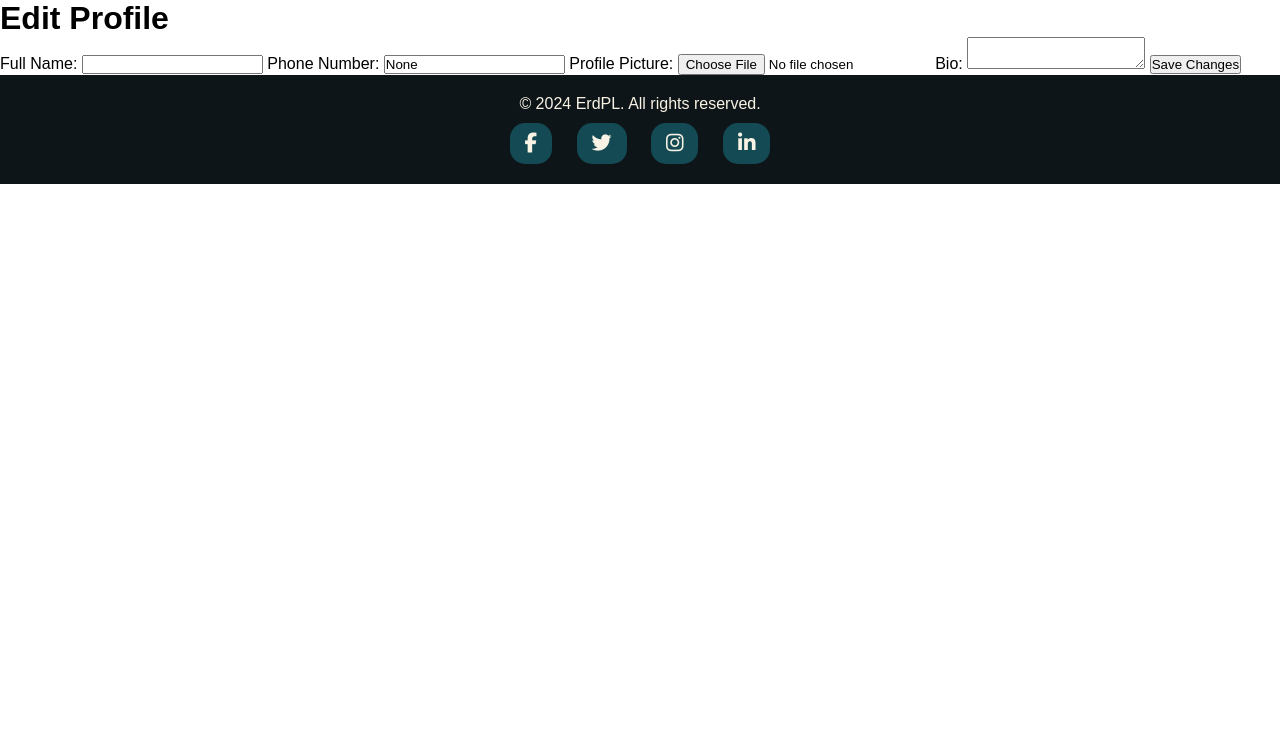
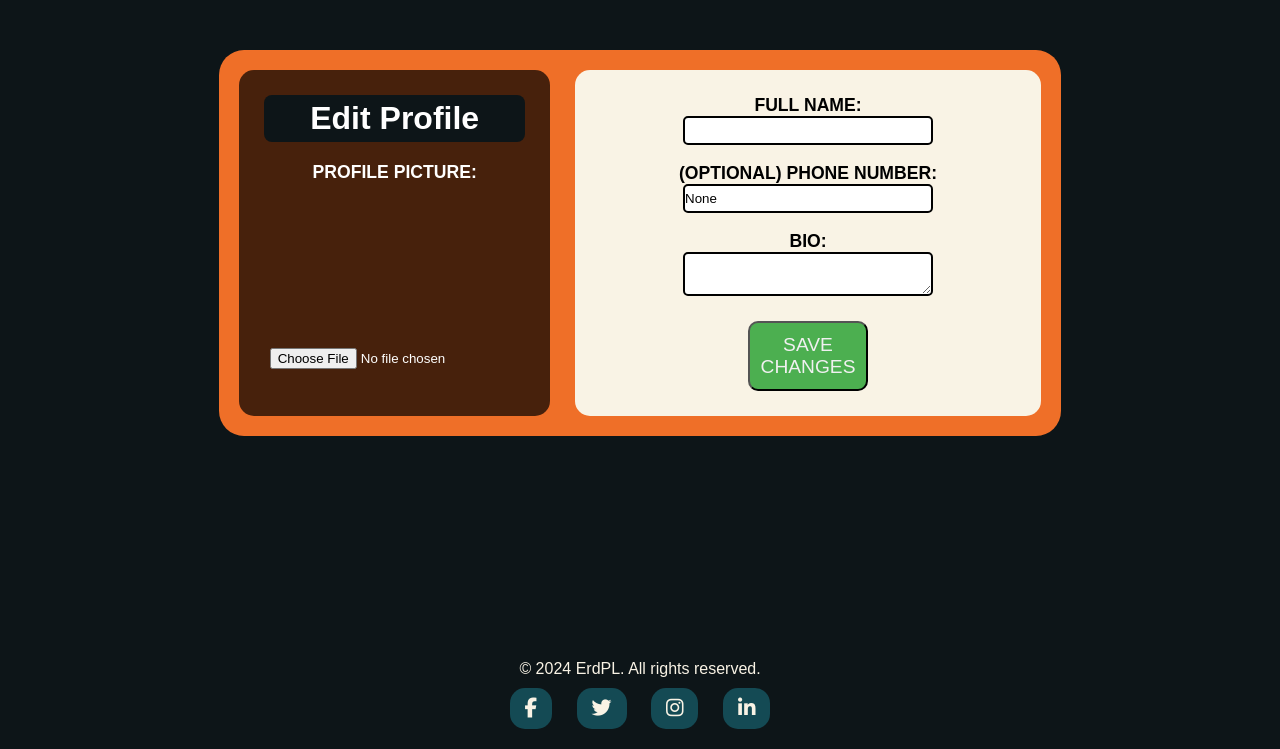
Before and after one commit to Jawrynx/ErdPL, a Django app: a page that uses users/templates/users/edit_profile.html in a window 1280 px wide. Shown: the part 80-829 px from the top of the page. Before the commit the page ends 264 px from the top, so only its background shows below. Run offline with Django 5.2, Linux system fonts and the light colour scheme; a user stored in the database is signed in; data comes from the database, SQL or seed files in the repository; both versions use the stored data as it was after the commit; some libraries are stand-ins or nearby versions.

Commit message:
Styled Edit Profile Page to make consistent with Profile page

```diff
--- a/static/css/style.css
+++ b/static/css/style.css
@@ -386,7 +386,8 @@ footer {
 
 /* Profile Pages */
 
-.profile-container {
+.profile-container,
+.edit-profile-container > form {
     text-align: center;
     display: flex;
     justify-content: center;
@@ -397,16 +398,18 @@ footer {
     min-width: 80%;
 }
 
-.profile-banner {
+.profile-banner,
+.edit-profile-banner {
     background-color: rgba(0,0,0,0.7);
     padding: 25px;
-    margin-right: 20px;
     color: white;
     border-radius: 15px;
     width: 40%;
+    margin-right: 25px;
 }
 
-.profile-info {
+.profile-info,
+.edit-profile-info {
     text-align: center;
     background-color: var(--erdpl-text-primary);
     padding: 25px;
@@ -415,6 +418,7 @@ footer {
     display: flex;
     flex-direction: column;
     justify-content: space-evenly;
+    align-items: center;
 }
 
 .center {
@@ -431,7 +435,7 @@ footer {
 
 .profile-banner a {
     text-decoration: none;
-    color: var(--erdpl-text-secondary);
+    color: var(--erdpl-text-primary);
     background-color: var(--erdpl-text-tertiary);
     border-radius: 8px;
     border: 1px solid var(--erdpl-text-primary);
@@ -447,13 +451,24 @@ footer {
 }
 
 .profile-banner h2 {
-    background-color: var(--erdpl-text-secondary);
+    background-color: var(--erdpl-background);
     color: var(--erdpl-text-primary);
     border-radius: 8px;
     width: 100%;
     padding: 10px;
     font-size: 2.5rem;
     text-shadow: 1px 0px 5px darkred;
+}
+
+.edit-profile-container > form > .edit-profile-banner > input {
+    margin-top: 160px;
+}
+
+.edit-profile-container > form > .edit-profile-banner > h1 {
+    background-color: var(--erdpl-background);
+    padding: 5px;
+    margin-bottom: 20px;
+    border-radius: 8px;
 }
 
 
@@ -516,19 +531,47 @@ footer {
     transition: 0.3s ease-in-out;
 }
 
+.edit-profile-container > form > .edit-profile-info > button {
+    margin-top: 25px;
+    width: 120px;
+    height: 70px;
+    border-radius: 10px;
+    background-color: #4CAF50;
+    color: rgb(240, 240, 240);
+    font-family: 'Ubuntu', sans-serif;
+    font-size: 1.2rem;
+    text-transform: uppercase;
+    transition: 0.3s ease-in-out;
+}
+
+.edit-profile-container > form > .edit-profile-info > button:hover {
+    background-color: var(--erdpl-text-secondary);
+    transition: 0.3s ease-in-out;
+}
+
+#id_profile_picture {
+    border: none;
+}
+
 .form-submit:hover {
     background-color: var(--erdpl-text-secondary);
     transition: 0.3s ease-in-out;
 }
 
-.form-container > form > div > input {
+.form-container > form > div > input,
+.edit-profile-container > form > .edit-profile-info > input,
+.edit-profile-container > form > .edit-profile-banner > input,
+.edit-profile-container > form > .edit-profile-info > textarea {
     padding: 5px 0px;
     border-radius: 5px;
     max-width: 250px;
     width: 100%;
+    border: 2px solid black;
 }
 
-.form-container > form > div > label {
+.form-container > form > div > label,
+.edit-profile-container > form > .edit-profile-banner > label,
+.edit-profile-container > form > .edit-profile-info > label {
     text-transform: uppercase;
     font-weight: bold;
     font-size: 1.1rem;
@@ -562,7 +605,8 @@ footer {
     min-width: 400px;
 }
 
-#login-center {
+#login-center,
+.profile-center {
     height: 80vh;
 }
 
@@ -674,4 +718,20 @@ footer {
     .profile-info {
         margin-top: 25px;
     }
+
+    .edit-profile-container > form {
+        display: flex;
+        flex-direction: column;
+        align-items: center;
+    }
+
+    .edit-profile-info,
+    .edit-profile-banner {
+        width: 100%;
+    }
+
+    .edit-profile-banner {
+        margin-bottom: 25px;
+        margin-right: 0px;
+    }
 }
--- a/users/templates/users/edit_profile.html
+++ b/users/templates/users/edit_profile.html
@@ -5,25 +5,28 @@
 {% endblock %}
 
 {% block content %}
+  <div class="center profile-center">
     <div class="edit-profile-container">
-    <h1>Edit Profile</h1>
       <form method="post" enctype="multipart/form-data" id="edit-profile-form">
         {% csrf_token %}
-
+        <div class="edit-profile-banner">
+          <h1>Edit Profile</h1>
+          <label for="id_profile_picture">Profile Picture:</label>
+          <input type="file" id="id_profile_picture" name="profile_picture" />
+        </div>
+        <div class="edit-profile-info">
           <label for="id_fullname">Full Name:</label>
           <input type="text" id="id_fullname" name="fullname" value="{{ form.fullname.value }}" />
-
-      <label for="id_phone_number">Phone Number:</label>
+          <br>
+          <label for="id_phone_number">(Optional) Phone Number:</label>
           <input type="text" id="id_phone_number" name="phone_number" value="{{ form.phone_number.value }}" />
-
-      <label for="id_profile_picture">Profile Picture:</label>
-      <input type="file" id="id_profile_picture" name="profile_picture" />
-
+          <br>
           <label for="id_bio">Bio:</label>
           <textarea id="id_bio" name="bio">{{ form.bio.value }}</textarea>
-
           <button type="submit">Save Changes</button>
+        </div>
       </form>
+    </div>
   </div>
 {% endblock %}
 
--- a/users/templates/users/profile.html
+++ b/users/templates/users/profile.html
@@ -5,7 +5,7 @@
 {% endblock %}
 
 {% block content %}
-    <div class="center">
+    <div class="center profile-center">
         <div class="profile-container">
             <div class="profile-banner">
                 <h2>{{ profile.user.username }}</h2>
```
Also changed, not shown: db.sqlite3. Lines whose indentation alone changed are shown as unchanged.
